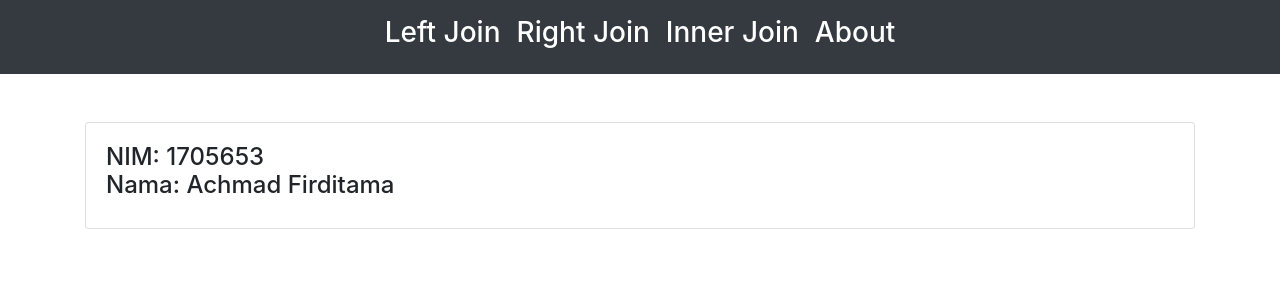
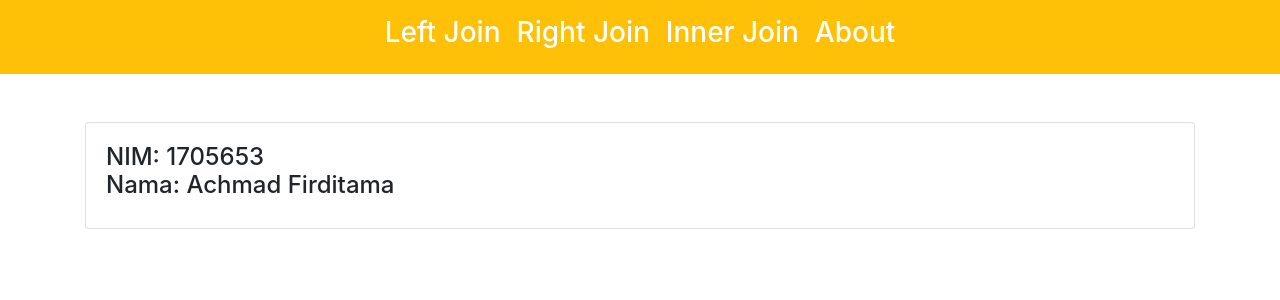
Before and after one commit to firditama/PR7_1705653_AchmadFirditama, a CodeIgniter app: page /kereta_join/index.php/welcome/about in a window 1280 px wide. Shown: the top 300 px of the page. Run offline with CodeIgniter, Linux system fonts and the light colour scheme.

Commit message:
Update About.php

```diff
--- a/application/views/About.php
+++ b/application/views/About.php
@@ -12,7 +12,7 @@
 <script src="https://stackpath.bootstrapcdn.com/bootstrap/4.3.1/js/bootstrap.min.js" integrity="sha384-JjSmVgyd0p3pXB1rRibZUAYoIIy6OrQ6VrjIEaFf/nJGzIxFDsf4x0xIM+B07jRM" crossorigin="anonymous"></script>
   </head>
   <body>
-    <nav class="navbar navbar-expand-lg navbar-primary bg-dark sticky-top">
+    <nav class="navbar navbar-expand-lg navbar-primary bg-warning sticky-top">
       <button class="navbar-toggler" type="button" data-toggle="collapse" data-target="#navbarSupportedContent">
         <span class="navbar-toggler-icon"></span>
       </button>
```
